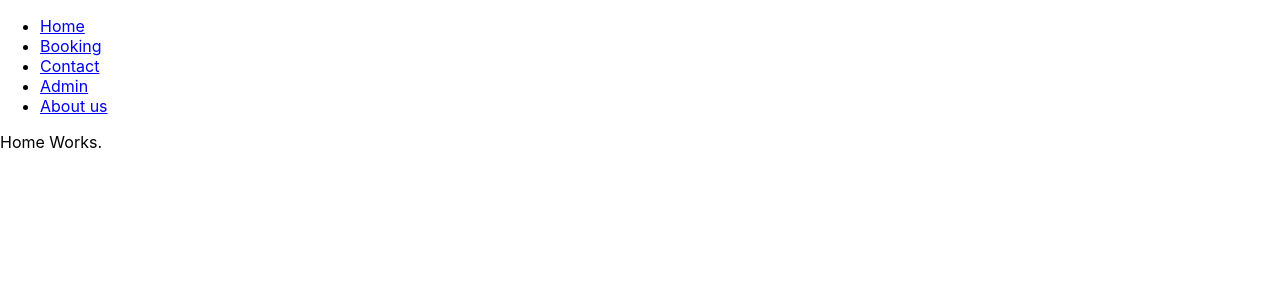
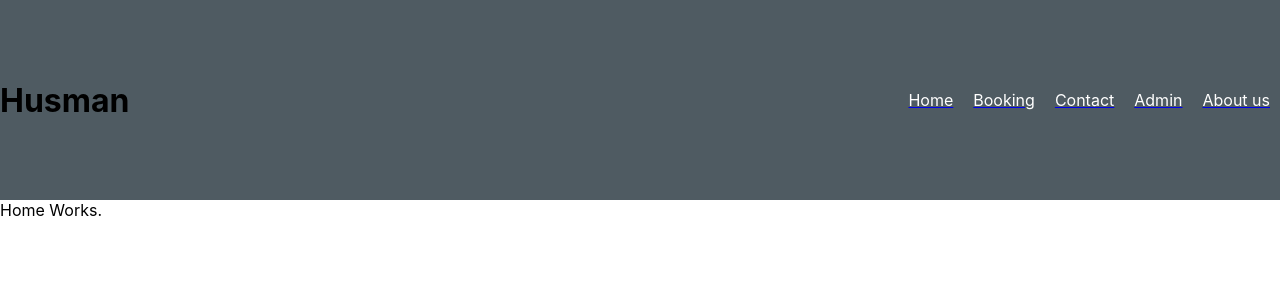
Before and after one commit to NikolaSalamurovic/Husman-Reactproject, a React (Create React App) app: page / in a window 1280 px wide. Shown: the top 300 px of the page. Built offline with nearby package versions, Linux system fonts and the light colour scheme.

Commit message:
installed styled-components started with layout styling

```diff
--- a/package.json
+++ b/package.json
@@ -15,6 +15,7 @@
     "react-dom": "^18.0.0",
     "react-router-dom": "^6.3.0",
     "react-scripts": "5.0.0",
+    "styled-components": "^5.3.5",
     "typescript": "^4.6.3",
     "web-vitals": "^2.1.4"
   },
@@ -41,5 +42,8 @@
       "last 1 firefox version",
       "last 1 safari version"
     ]
+  },
+  "devDependencies": {
+    "@types/styled-components": "^5.1.24"
   }
 }
--- a/src/components/Layout/Layout.tsx
+++ b/src/components/Layout/Layout.tsx
@@ -5,23 +5,26 @@ export function Layout() {
   return (
     <>
       <header>
-        <ul>
-          <li>
-            <Link to="/">Home</Link>
-          </li>
-          <li>
-            <Link to="/Booking">Booking</Link>
-          </li>
-          <li>
-            <Link to="/Contact">Contact</Link>
-          </li>
-          <li>
-            <Link to="/Admin">Admin</Link>
-          </li>
-          <li>
-            <Link to="/About">About us</Link>
-          </li>
-        </ul>
+        <h1>Husman</h1>
+        <nav>
+          <ul>
+            <Link to="/">
+              <li>Home</li>
+            </Link>
+            <Link to="/Booking">
+              <li>Booking</li>
+            </Link>
+            <Link to="/Contact">
+              <li>Contact</li>
+            </Link>
+            <Link to="/Admin">
+              <li>Admin</li>
+            </Link>
+            <Link to="/About">
+              <li>About us</li>
+            </Link>
+          </ul>
+        </nav>
       </header>
       <main>
         <Outlet></Outlet>
--- a/src/components/Layout/layout.css
+++ b/src/components/Layout/layout.css
@@ -1 +1,29 @@
-/* No CSS *//*# sourceMappingURL=layout.css.map */
+header {
+  background-color: #4f5b62;
+  margin: 0;
+  height: 200px;
+  display: -webkit-box;
+  display: -ms-flexbox;
+  display: flex;
+  -webkit-box-pack: justify;
+      -ms-flex-pack: justify;
+          justify-content: space-between;
+  -webkit-box-align: center;
+      -ms-flex-align: center;
+          align-items: center;
+}
+
+header nav ul {
+  margin: 0;
+  padding: 0;
+  list-style-type: none;
+  display: -webkit-box;
+  display: -ms-flexbox;
+  display: flex;
+}
+
+header nav ul li {
+  margin: 10px;
+  color: white;
+}
+/*# sourceMappingURL=layout.css.map */
--- a/src/components/Layout/layout.scss
+++ b/src/components/Layout/layout.scss
@@ -0,0 +1,20 @@
+header {
+    background-color: #4f5b62;
+    margin: 0;
+    height: 200px;
+    display: flex;
+    justify-content: space-between;
+    align-items: center;
+    nav {
+        ul {
+            margin: 0;
+            padding: 0;
+            list-style-type: none;
+            display: flex;
+            li {
+                margin: 10px;
+                color: white;
+            }
+        }
+    }
+}
```
Also changed, not shown: 2 other files (tests, documents, lock files or other folders).
